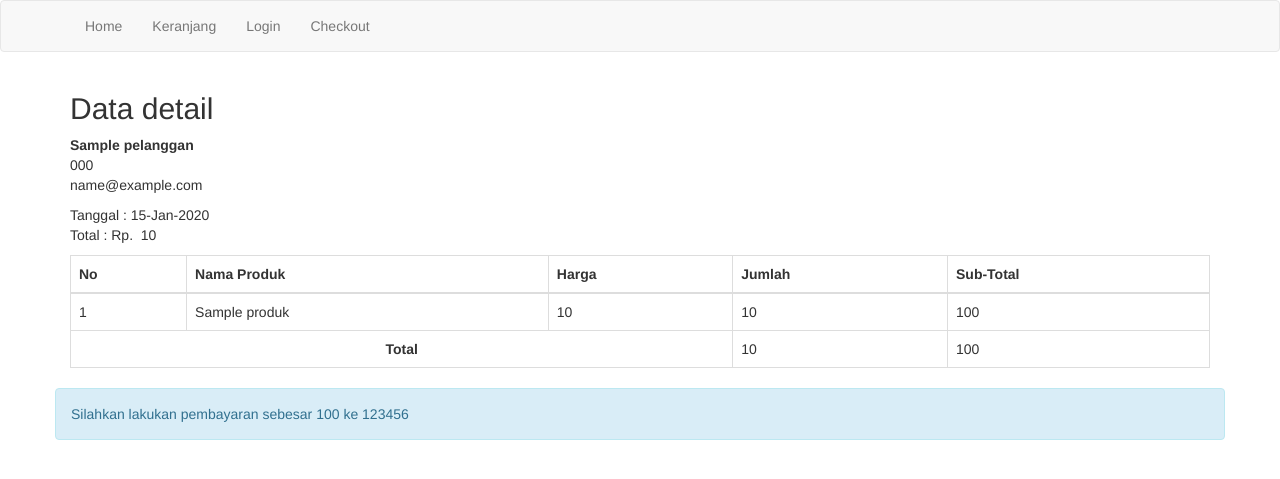
After one commit to diky-satria/trainittoko, a PHP site: page /nota.php?id=1 in a window 1280 px wide. The commit adds this page. Shown: the top 479 px of the page. Run offline with PHP 8.4, Linux system fonts and the light colour scheme; tables that the repository leaves empty or names only in its code hold one stand-in row (values such as "Sample post"); data that the repository does not hold is empty.

Commit message:
membuat fitur checkout dan nota

```diff
--- /dev/null
+++ b/nota.php
@@ -0,0 +1,121 @@
+<?php
+
+	error_reporting(0);
+	$koneksi = new mysqli("localhost","root","","trainittoko");
+
+ ?>
+<!DOCTYPE html>
+<html>
+<head>
+	<title>nota</title>
+	<link rel="stylesheet" type="text/css" href="admin/assets/css/bootstrap.css">
+</head>
+<body>
+
+<!-- navbar -->
+  <nav class="navbar navbar-default">
+    <div class="container">
+
+        <ul class="nav navbar-nav">
+
+          <li><a href="index.php">Home</a></li>
+          <li><a href="keranjang.php">Keranjang</a></li>
+          <li><a href="login.php">Login</a></li>
+          <li><a href="checkout.php">Checkout</a></li>
+
+        </ul>
+
+    </div>
+  </nav>
+  <!-- akhir navbar -->
+
+<?php
+
+	$id = $_GET['id'];
+	$sql = $koneksi->query("SELECT * FROM pembelian
+							JOIN pelanggan ON pembelian.id_pelanggan=pelanggan.id_pelanggan
+							WHERE pembelian.id_pembelian='$id'");
+	$data = $sql->fetch_assoc();
+
+ ?>
+
+ <div class="container">
+	<h2>Data detail</h2>
+
+	<strong><?php echo $data['nama_lengkap'] ?></strong>
+	<p>
+		<?php echo $data['telepon_pelanggan'] ?><br>
+		<?php echo $data['email_pelanggan'] ?>
+	</p>
+	<p>
+		Tanggal : <?php echo date('d-M-Y', strtotime($data['tanggal_pembelian'])) ?><br>
+		Total   : Rp.&nbsp;&nbsp;<?php echo number_format($data['total_pembelian'], '0','.','.') ?>
+	</p>
+
+	<table class="table table-bordered table-stripped">
+		<thead>
+			<tr>
+				<th>No</th>
+				<th>Nama Produk</th>
+				<th>Harga</th>
+				<th>Jumlah</th>
+				<th>Sub-Total</th>
+			</tr>
+		</thead>
+		<tbody>
+
+			<?php
+
+				$no =1;
+				$sql2 = $koneksi->query("SELECT * FROM pembelian_produk
+										JOIN produk ON pembelian_produk.id_produk=produk.id_produk
+										WHERE pembelian_produk.id_pembelian='$id'");
+				while($data2 = $sql2->fetch_assoc()){
+					$subTotal = $data2['harga_produk']*$data2['jumlah']
+			 ?>
+
+			<tr>
+				<td><?php echo $no++ ?></td>
+				<td><?php echo $data2['nama_produk'] ?></td>
+				<td><?php echo number_format($data2['harga_produk'], '0','.','.') ?></td>
+				<td><?php echo $data2['jumlah'] ?></td>
+				<td><?php echo number_format($subTotal, '0','.','.') ?></td>
+			</tr>
+
+			<?php
+
+				$jumlah_barang = $jumlah_barang + $data2['jumlah'];
+				$jumlah_bayar = $jumlah_bayar + $subTotal;
+
+			 ?>
+
+			<?php } ?>
+			<tr>
+				<th colspan="3" style="text-align:center;">Total</th>
+				<td>
+					<?php
+						echo $jumlah_barang;
+					 ?>
+				</td>
+				<td>
+					<?php
+						echo $jumlah_bayar;
+					 ?>
+				</td>
+			</tr>
+
+		</tbody>
+	</table>
+
+	<div class="row">
+		<div class="col-md">
+			<div class="alert alert-info">
+				Silahkan lakukan pembayaran sebesar <?php echo number_format($jumlah_bayar) ?> ke 123456
+			</div>
+		</div>
+	</div>
+
+</div>
+
+</body>
+</html>
```
Also changed, not shown: checkout.php (+142 -3 lines), login.php (line endings or trailing spaces).
